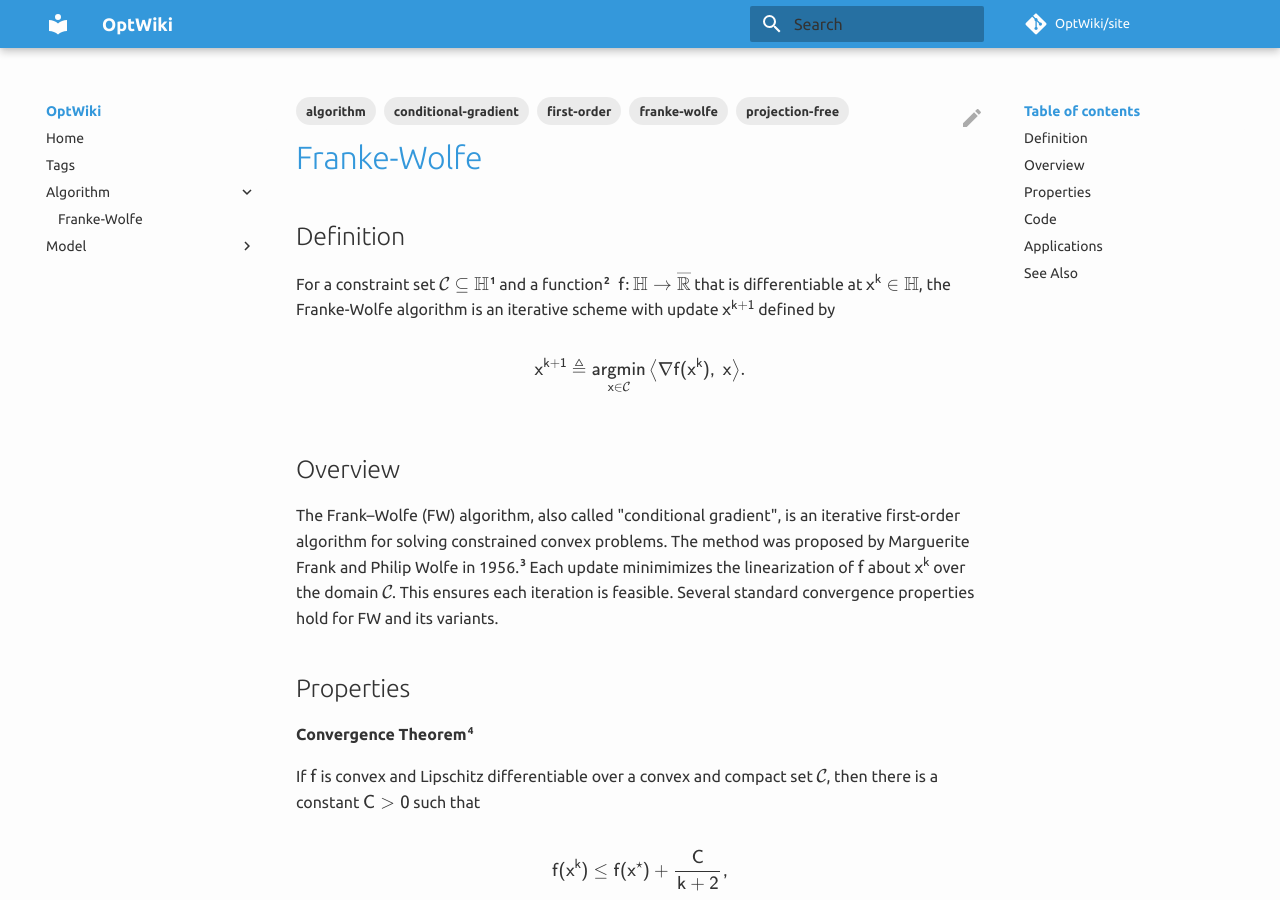
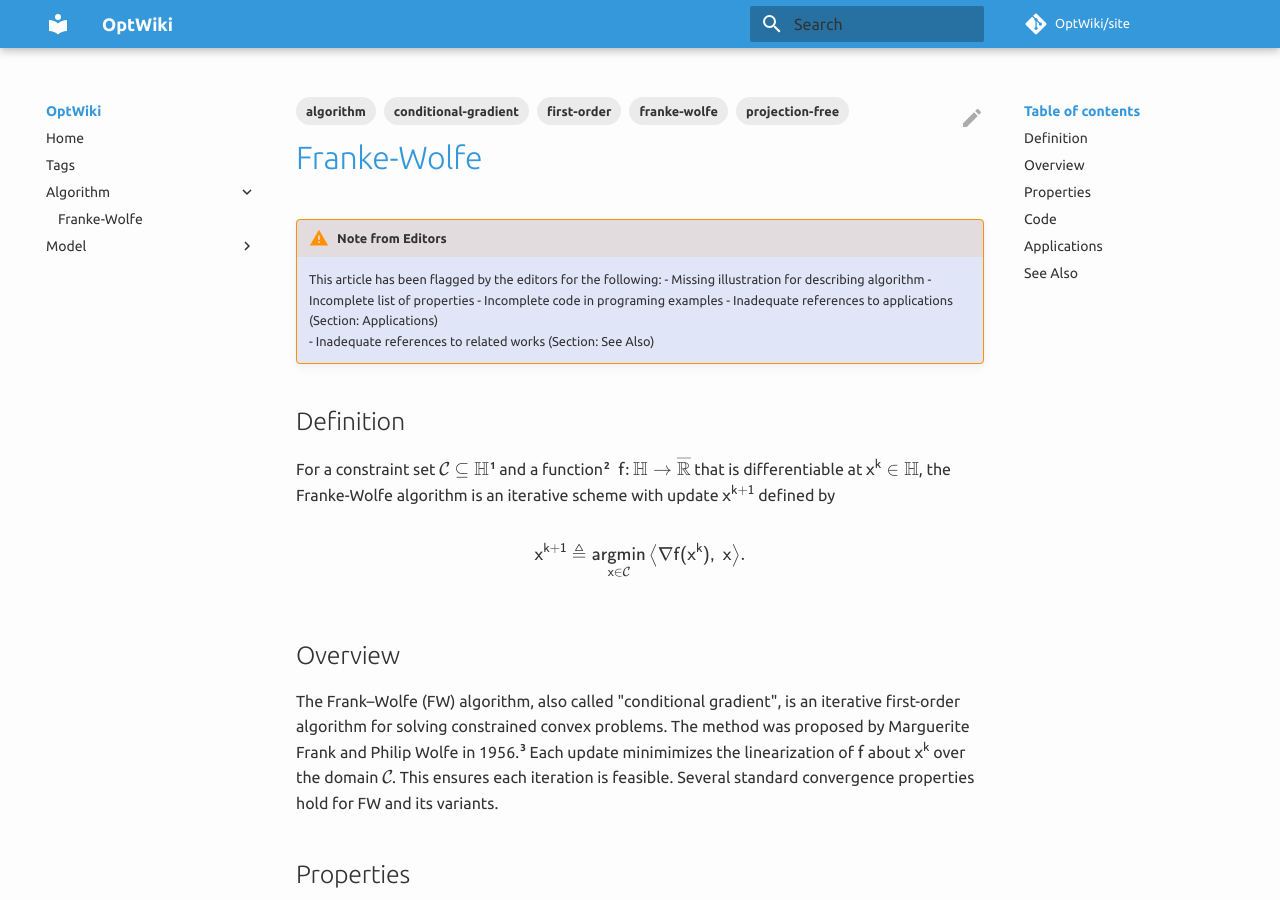
Before and after one commit to AppliedMathWiki/site, an MkDocs documentation site: the page built from docs/algorithm/franke-wolfe.md, in a window 1280 px wide and 900 px high. Built offline with MkDocs 1.6.1 and Material for MkDocs 9.7.7, drawn with Linux system fonts in a browser that asks for light colours; comment, search, counter and statistics services are not loaded.

Commit message:
Update franke-wolfe.md

```diff
--- a/docs/algorithm/franke-wolfe.md
+++ b/docs/algorithm/franke-wolfe.md
@@ -8,6 +8,14 @@ tags:
 ---
 
 # Franke-Wolfe
+
+!!! warning "Note from Editors"
+    This article has been flagged by the editors for the following:
+    - Missing illustration for describing algorithm
+    - Incomplete list of properties
+    - Incomplete code in programing examples
+    - Inadequate references to applications (Section: Applications)
+    - Inadequate references to related works (Section: See Also)
 
 ## Definition
 
```
